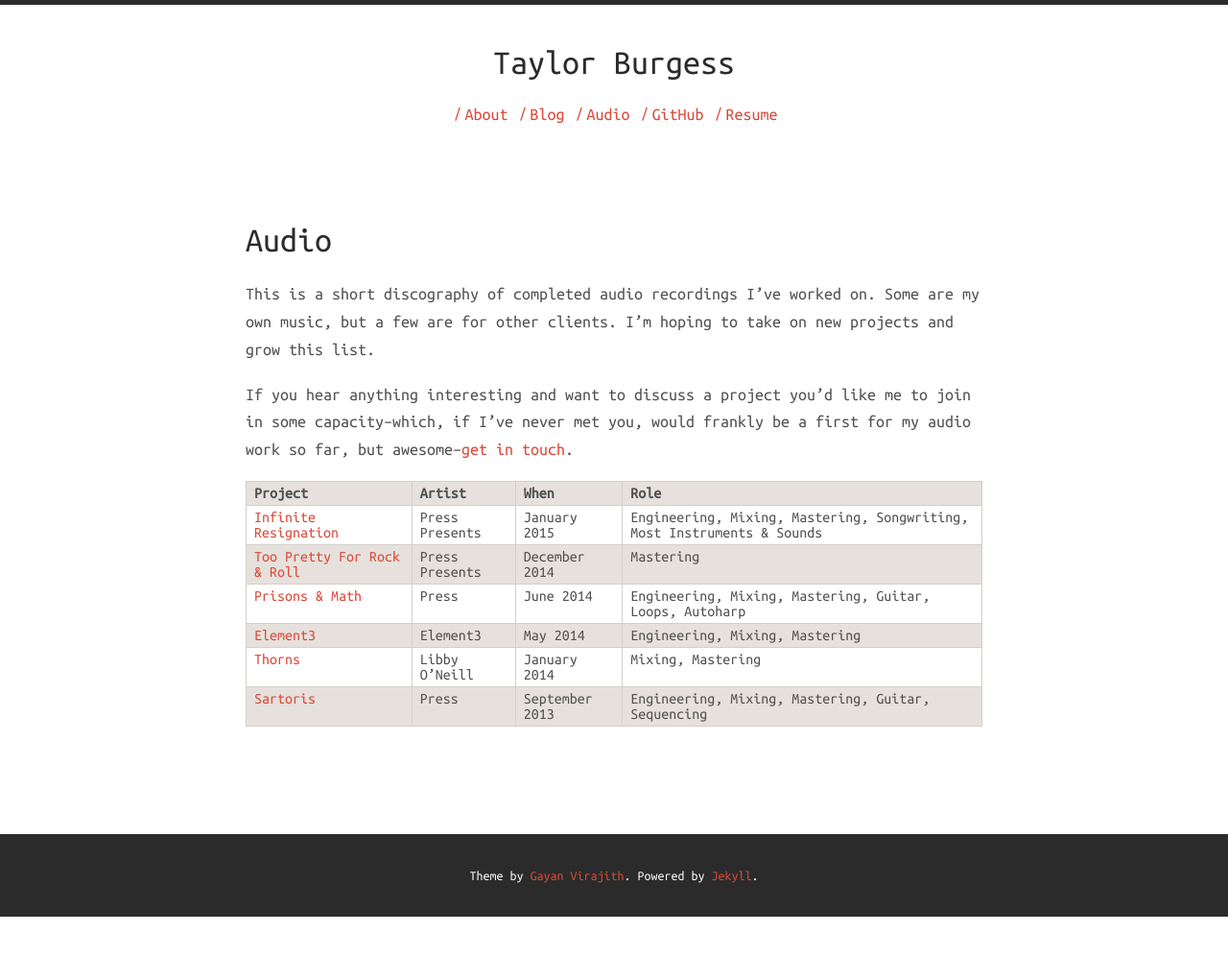
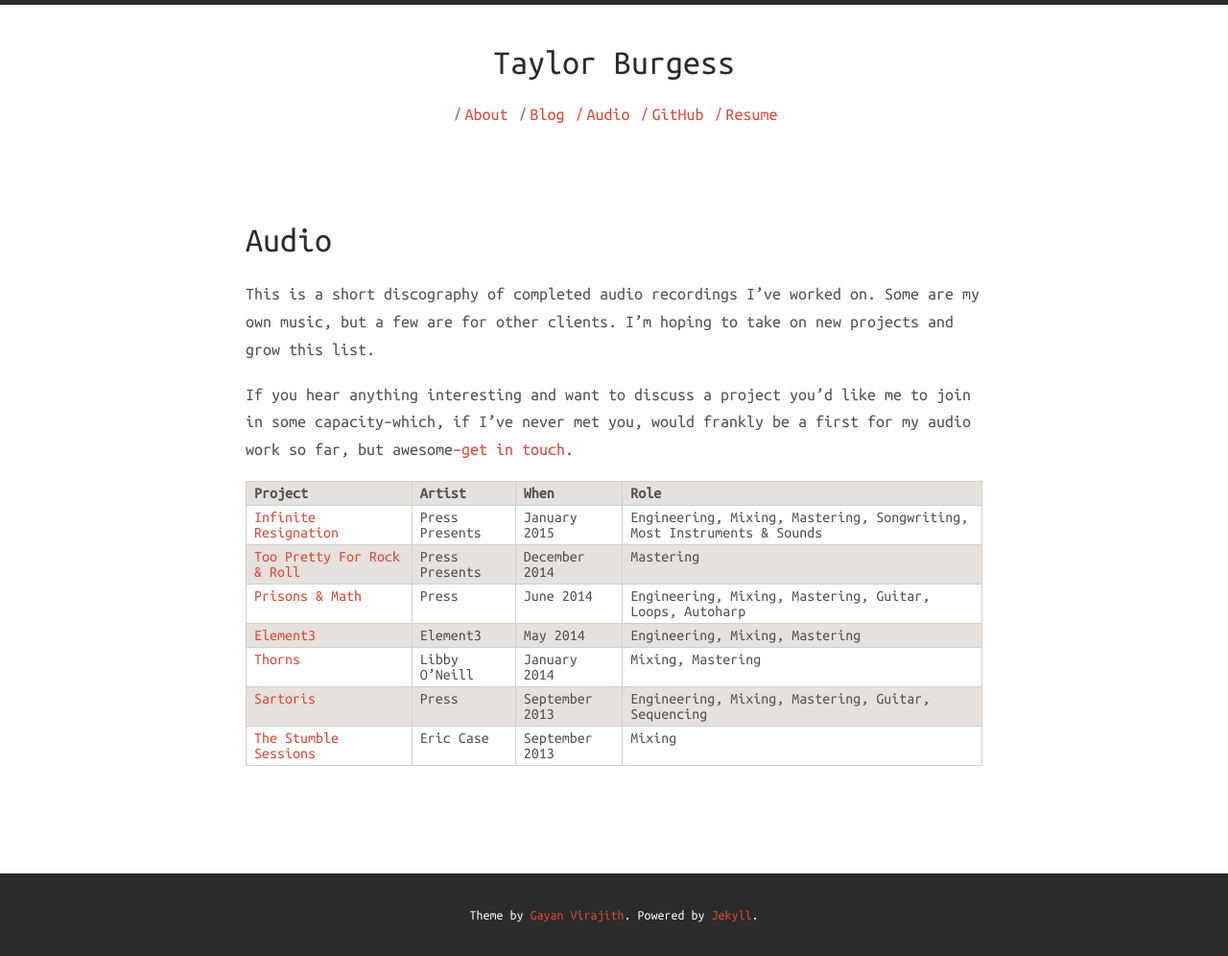
Before and after one commit to tayloraburgess/tayloraburgess.github.io, a Jekyll site: the page built from audio.md, in a window 1280 px wide. Shown: the whole page at 96% size. Built offline with Jekyll 4.4.1, drawn with Linux system fonts in a browser that asks for light colours; nearby versions of some CDN libraries; before the commit the page ends 955 px from its top, so only the background shows below that.

Commit message:
Add project to audio page

```diff
--- a/audio.md
+++ b/audio.md
@@ -14,3 +14,4 @@ If you hear anything interesting and want to discuss a project you'd like me to
 [Element3](http://element3.org/music/) | Element3 | May 2014 | Engineering, Mixing, Mastering
 [Thorns](https://libbyoneill.bandcamp.com/album/thorns) | Libby O'Neill | January 2014 | Mixing, Mastering
 [Sartoris](http://presssounds.bandcamp.com/album/sartoris) | Press | September 2013 | Engineering, Mixing, Mastering, Guitar, Sequencing
+[The Stumble Sessions](https://ericcase.bandcamp.com/album/the-stumble-sessions) | Eric Case | September 2013 | Mixing
```
